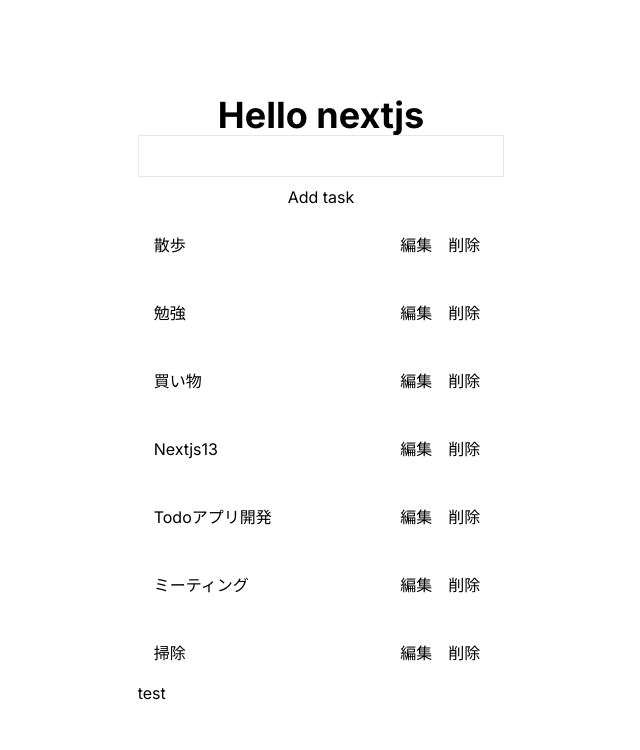
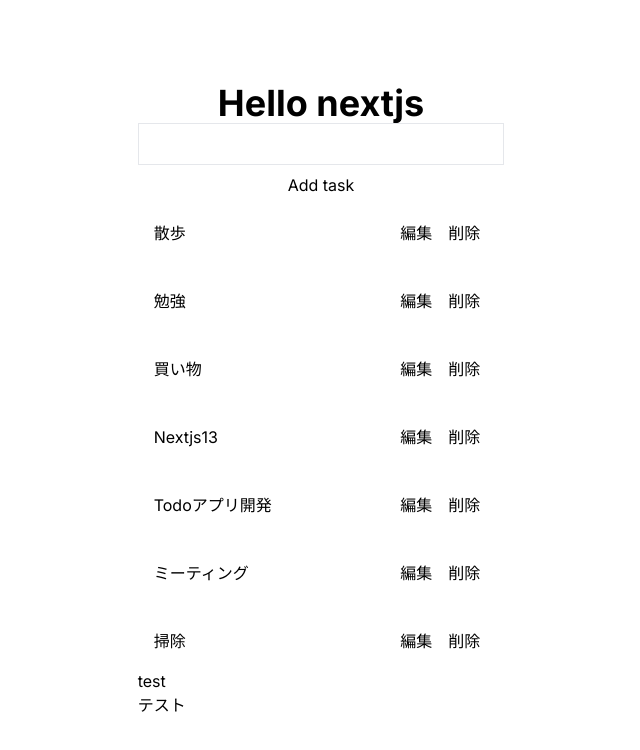
Before and after one commit to NishimuraShiro/Next13-todoapp, a Next.js app in the folder todo-next13/: page / in a window 1280 px wide. Shown: the top 750 px of the page, without its empty margins (319-959 px from the left). Built offline with nearby package versions, Linux system fonts and the light colour scheme; data requests are answered from the project's data file.

Commit message:
テスト2

```diff
--- a/todo-next13/src/app/page.tsx
+++ b/todo-next13/src/app/page.tsx
@@ -14,6 +14,7 @@ export default async function Home() {
         <AddTask />
         <TodoList tasks={tasks} />
         <h1>test</h1>
+        <h2>テスト</h2>
       </div>
     </main>
   );
```
